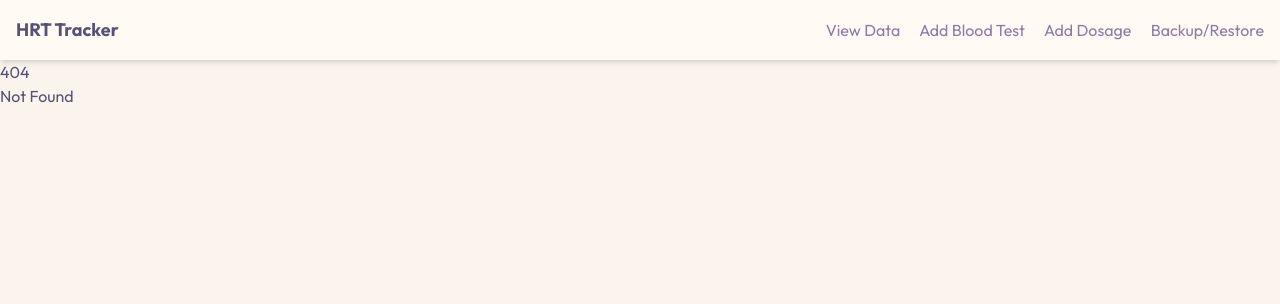
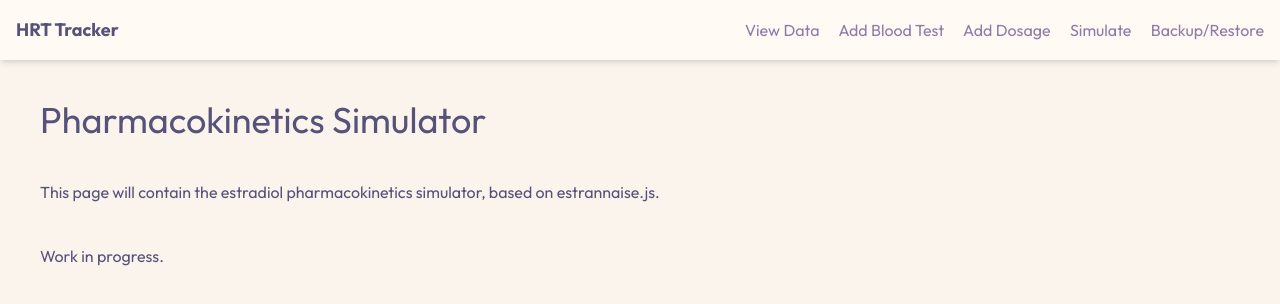
Before and after one commit to chaos-dotcom/hrt-tracker, a SvelteKit app: page /simulate in a window 1280 px wide. Before the commit this address had no page. Shown: the top 304 px of the page. Built offline with nearby package versions, Linux system fonts and the light colour scheme.

Commit message:
feat: add pharmacokinetics simulator page

```diff
--- a/src/routes/+layout.svelte
+++ b/src/routes/+layout.svelte
@@ -30,6 +30,11 @@
 					>Add Dosage</a
 				>
 				<a
+					href="/simulate"
+					class="text-latte-rose-pine-iris transition-colors hover:text-rose-pine-love dark:text-rose-pine-iris"
+					>Simulate</a
+				>
+				<a
 					href="/backup"
 					class="text-latte-rose-pine-iris transition-colors hover:text-rose-pine-love dark:text-rose-pine-iris"
 					>Backup/Restore</a
--- /dev/null
+++ b/src/routes/simulate/+page.svelte
@@ -0,0 +1,5 @@
+<div class="p-10 flex flex-col space-y-2 sm:space-y-10">
+    <h1 class="text-4xl">Pharmacokinetics Simulator</h1>
+    <p>This page will contain the estradiol pharmacokinetics simulator, based on estrannaise.js.</p>
+    <p>Work in progress.</p>
+</div>
```
